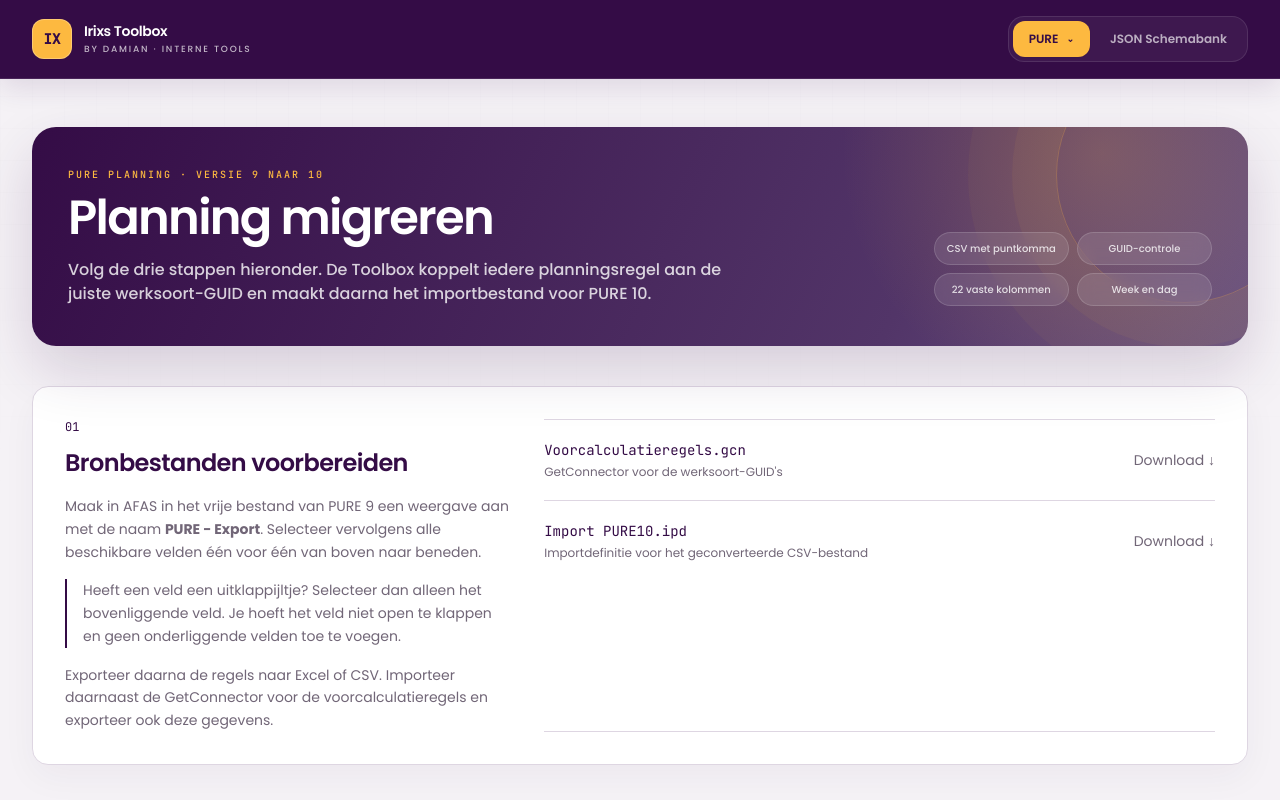
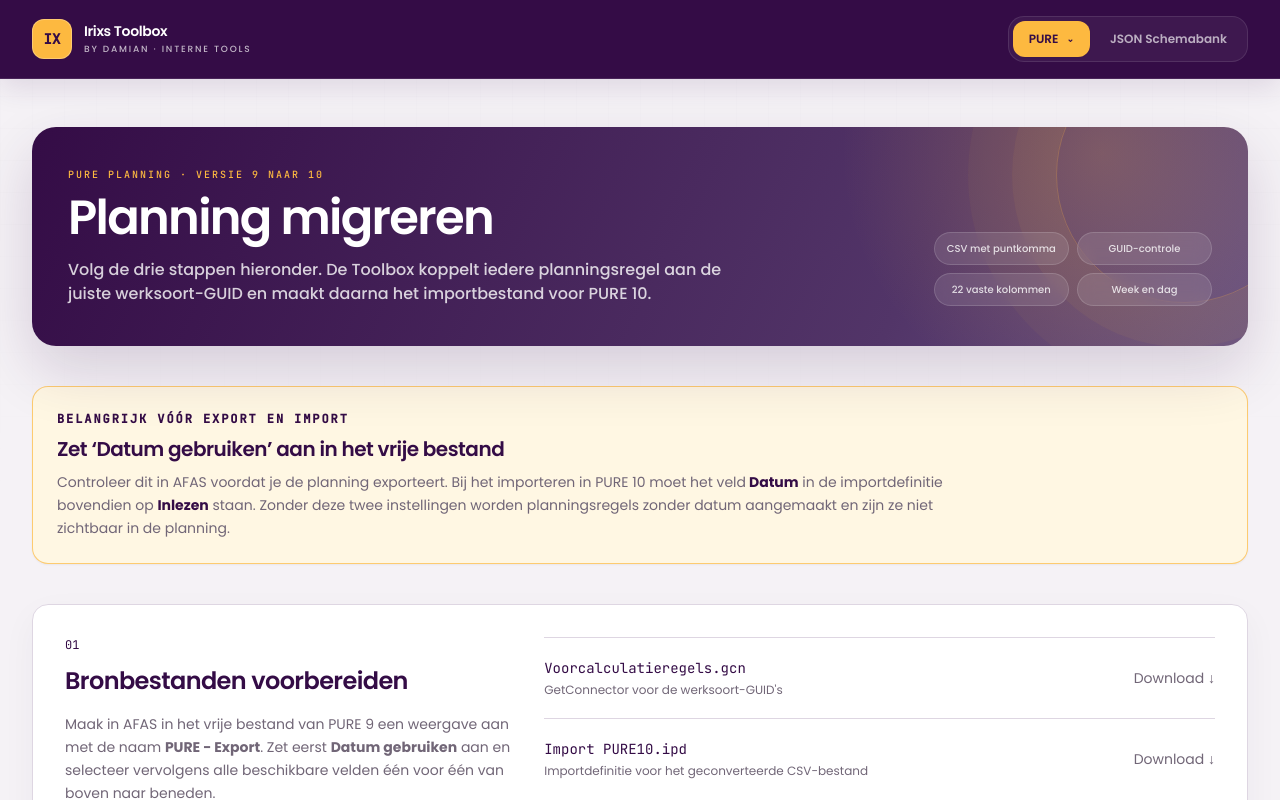
Before and after one commit to Damiank97/IrixsJSON-Demo, a Next.js app: page / in a window 1280 px wide. Shown: the top 800 px of the page. Built offline with nearby package versions, Linux system fonts and the light colour scheme.

Commit message:
Add date setup warning to PURE migration

```diff
--- a/components/PureMigrationTool.tsx
+++ b/components/PureMigrationTool.tsx
@@ -96,6 +96,16 @@
         </div>
       </section>
 
+      <section className="rounded-2xl border border-brand-yellow/70 bg-[#FFF7E3] p-5 text-ink shadow-sm md:p-6" role="note" aria-label="Belangrijk voor datums">
+        <p className="font-mono text-xs font-semibold uppercase tracking-[0.16em] text-accent">Belangrijk vóór export en import</p>
+        <h2 className="mt-2 text-xl font-semibold tracking-tight">Zet ‘Datum gebruiken’ aan in het vrije bestand</h2>
+        <p className="mt-2 max-w-4xl text-sm leading-relaxed text-muted">
+          Controleer dit in AFAS voordat je de planning exporteert. Bij het importeren in PURE 10 moet het veld
+          <strong className="text-ink"> Datum</strong> in de importdefinitie bovendien op <strong className="text-ink">Inlezen</strong> staan.
+          Zonder deze twee instellingen worden planningsregels zonder datum aangemaakt en zijn ze niet zichtbaar in de planning.
+        </p>
+      </section>
+
       <section className="tool-card p-6 md:p-8">
         <div className="grid gap-8 md:grid-cols-[0.8fr_1.2fr]">
           <div>
@@ -103,7 +113,7 @@
             <h2 className="mt-3 text-2xl font-semibold tracking-tight text-ink">Bronbestanden voorbereiden</h2>
             <p className="mt-4 text-sm leading-relaxed text-muted">
               Maak in AFAS in het vrije bestand van PURE 9 een weergave aan met de naam <strong>PURE - Export</strong>.
-              Selecteer vervolgens alle beschikbare velden één voor één van boven naar beneden.
+              Zet eerst <strong>Datum gebruiken</strong> aan en selecteer vervolgens alle beschikbare velden één voor één van boven naar beneden.
             </p>
             <p className="mt-4 border-l-2 border-accent pl-4 text-sm leading-relaxed text-muted">
               Heeft een veld een uitklappijltje? Selecteer dan alleen het bovenliggende veld. Je hoeft het veld niet
```
